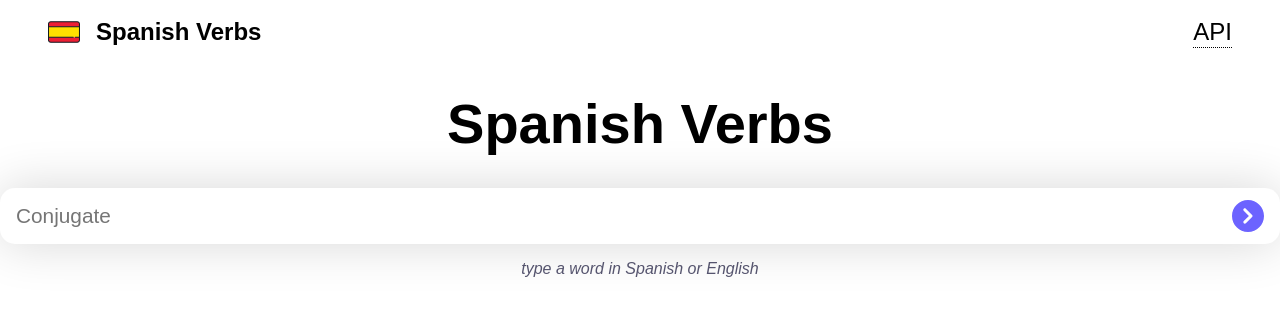
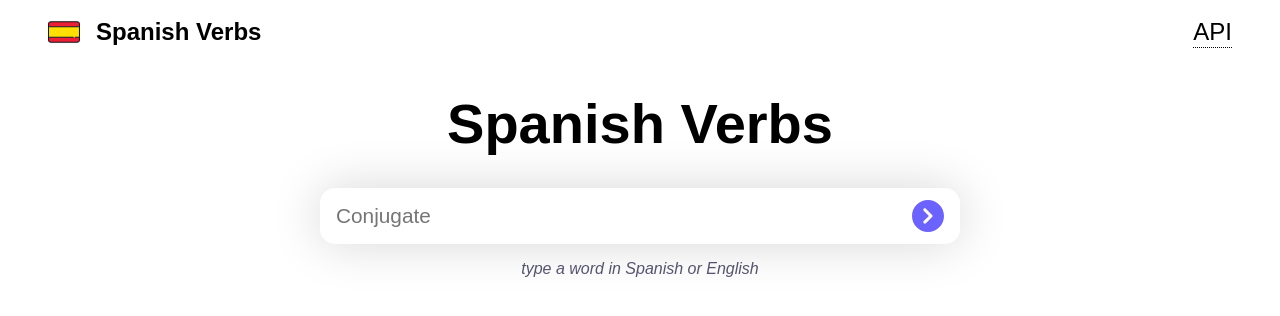
Before and after one commit to Abrosss/spanish_verbs, a React (Create React App) app: page / in a window 1280 px wide. Shown: the top 316 px of the page. Built offline with nearby package versions, Linux system fonts and the light colour scheme; a small style sheet from the web is missing.

Commit message:
fixed form and suggestions

```diff
--- a/src/pages/FindVerb.js
+++ b/src/pages/FindVerb.js
@@ -172,17 +172,19 @@ const handleKeyPress = (event) => {
 
       <header>
         <h1>Spanish Verbs</h1>
+        <section className='searchBar'>
         <form tabIndex={-1} onKeyDown={handleKeyPress} >
           <input autoFocus='on' spellcheck="false" className={suggestions.length > 0 ? 'suggestionsOn' : ''} ref={input} autoComplete='off' onChange={(e) => inputChange(e.target.value)} placeholder='Conjugate' name='word' ></input>
           <button onClick={(e) => handleSubmit(e, input.current.value)}><img src={Arrow} alt='arrow icon'></img></button>
           <button className={suggestions.length === 0 ? "clearButton hide" : "clearButton"} onClick={(e) => clearInput(e)}><img src={Clear} alt='clear icon'></img></button>
-
-          <ul className={suggestions.length===0 ? 'suggestions hidden' : ' suggestions'}>
+        </form>
+        <ul className={suggestions.length===0 ? 'suggestions hidden' : ' suggestions'}>
             {suggestions.map((suggestion,index) => (
               <li onClick={(e) => handleSubmit(e, suggestion.word)} key={index} className={index === selectedIndex ? 'selected suggestion' : 'suggestion'}>{suggestion.word} {suggestion.translation && '('+suggestion.translation[0]+')'}</li>
             ))}
           </ul>
-        </form>
+        </section>
+
 
         <span className='note'>type a word in Spanish or English</span>
       </header>
```
